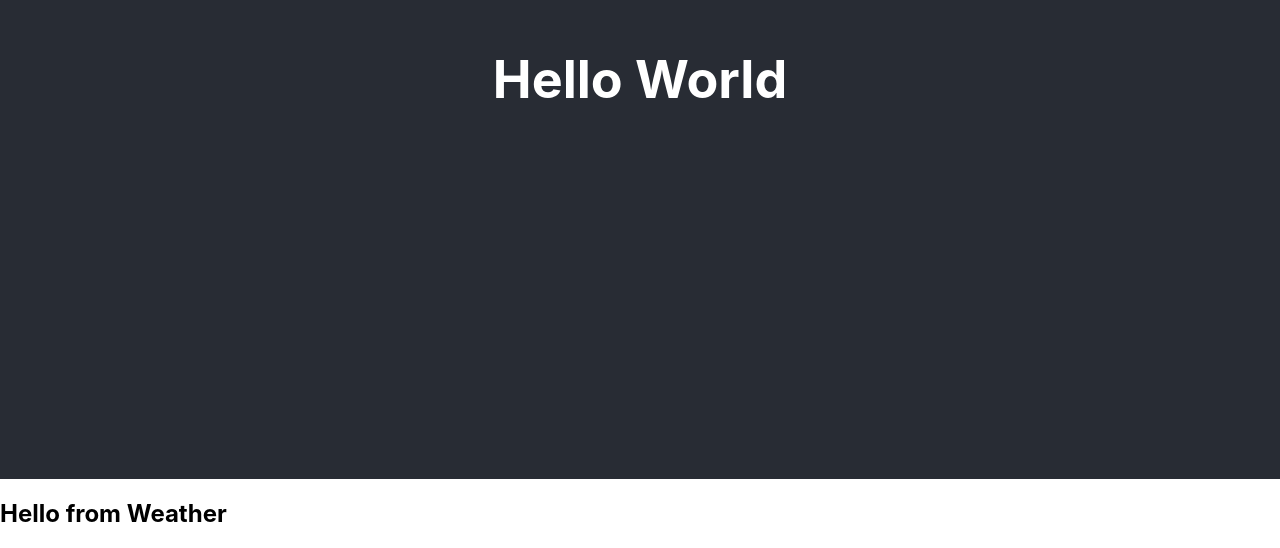
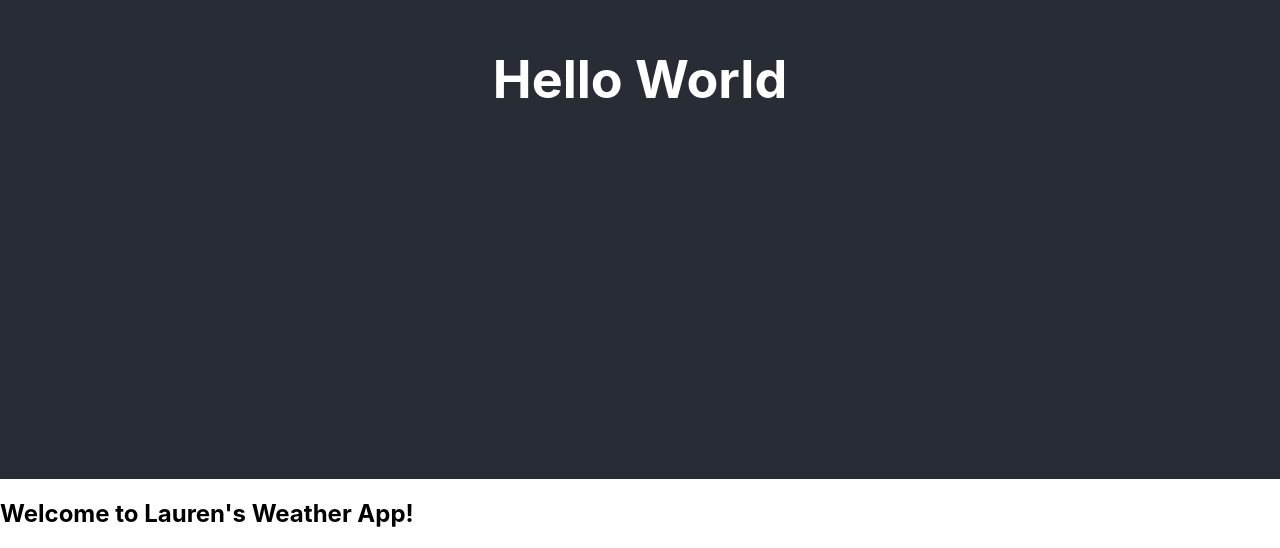
Before and after one commit to lauren0812/Weather-App_React, a React (Create React App) app: page / in a window 1280 px wide. Shown: the part 321-869 px from the top of the page. Built offline with nearby package versions, Linux system fonts and the light colour scheme; no server answers.

Commit message:
updated header

```diff
--- a/src/Weather.js
+++ b/src/Weather.js
@@ -10,5 +10,5 @@ export default function Weather(props) {
   let apiKey = "2b7e6320f017f88ef560747de0e3fc15";
   let apiUrl = `https://api.openweathermap.org/data/2.5/weather?q=${props.city}&appid=${apiKey}&units=metric`;
   axios.get(apiUrl).then(handleResponse);
-  return <h2> Hello from Weather</h2>;
+  return <h2> Welcome to Lauren's Weather App!</h2>;
 }
```
